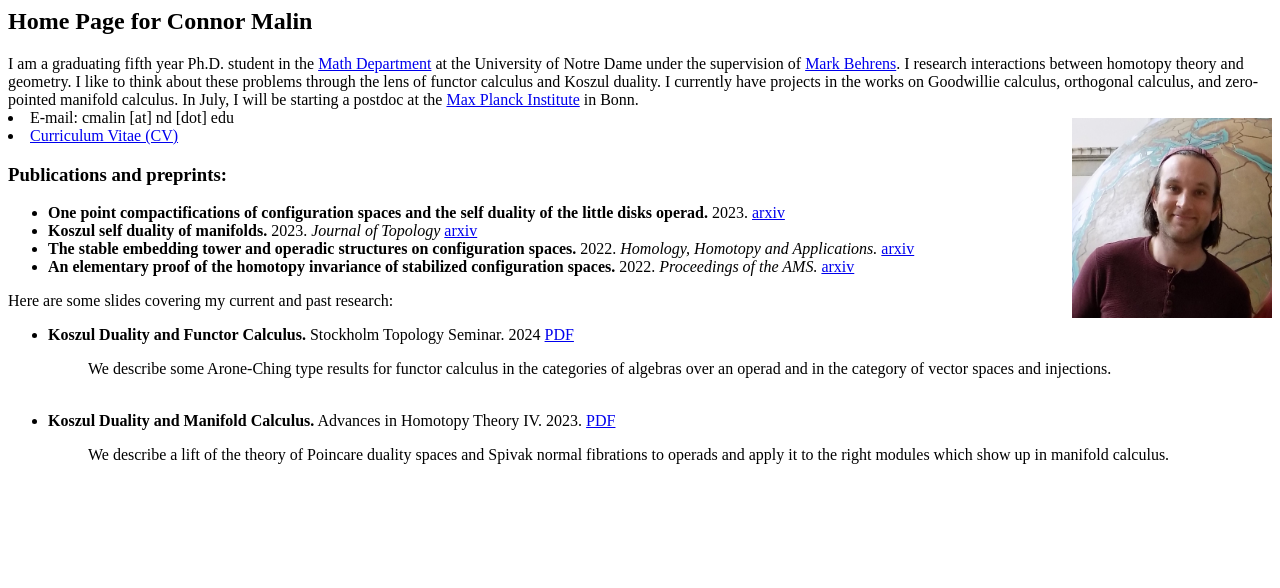
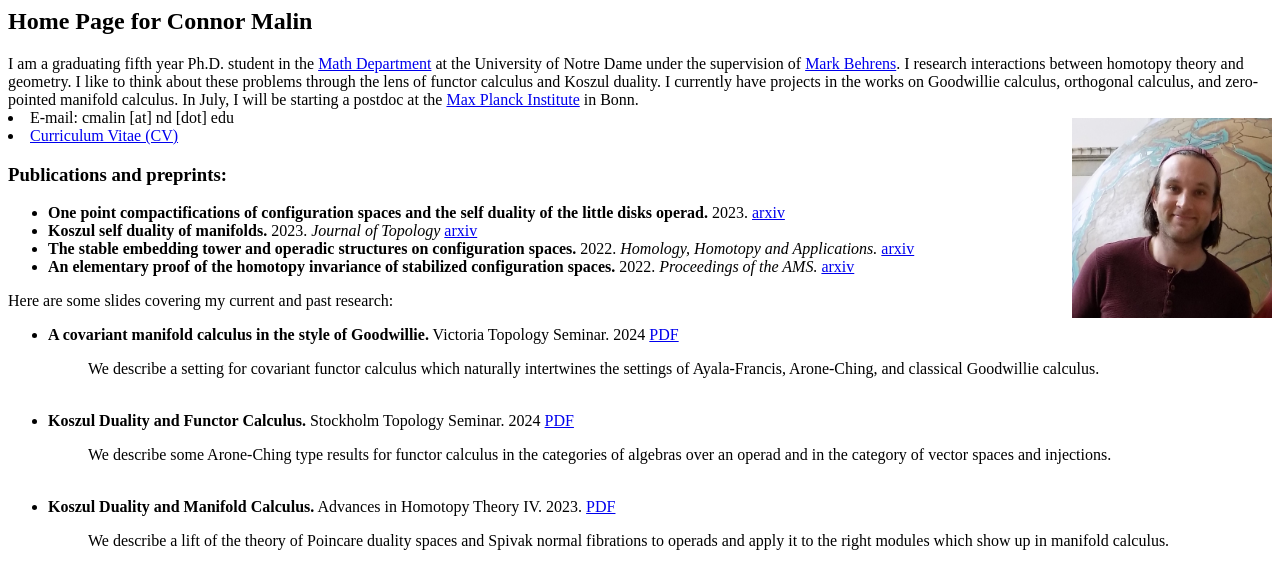
Before and after one commit to cwmalin214/cwmalin214.github.io, a plain HTML site: page index.html in a window 1280 px wide. Drawn offline with Linux system fonts and the light colour scheme.

Commit message:
Update index.html

```diff
--- a/index.html
+++ b/index.html
@@ -49,15 +49,12 @@ style="margin-bottom: 5px;" width="200" height="200"/><br>
 Here are some slides covering my current and past research:
 
 <ul>
-	<!--
 	<li>
-		<b> A sprint to the Koszul self duality of En.</b> 1 page. updated 9/02/2023. <a href=selfDuality.pdf>pdf </a>
-		<br>
-		<blockquote>We give a concise construction of the Koszul self duality of En in terms of pinch maps.</blockquote>
+		<b>A covariant manifold calculus in the style of Goodwillie.</b> Victoria Topology Seminar. 2024 <a href=victoria.pdf>PDF</a>
+			<br>
+				 <blockquote>We describe a setting for covariant functor calculus which naturally intertwines the settings of Ayala-Francis, Arone-Ching, and classical Goodwillie calculus. </blockquote>
 
 	<br>
-//-->
-
 
 	<li>
 		<b>Koszul Duality and Functor Calculus.</b> Stockholm Topology Seminar. 2024 <a href=stockholm.pdf>PDF</a>
```
